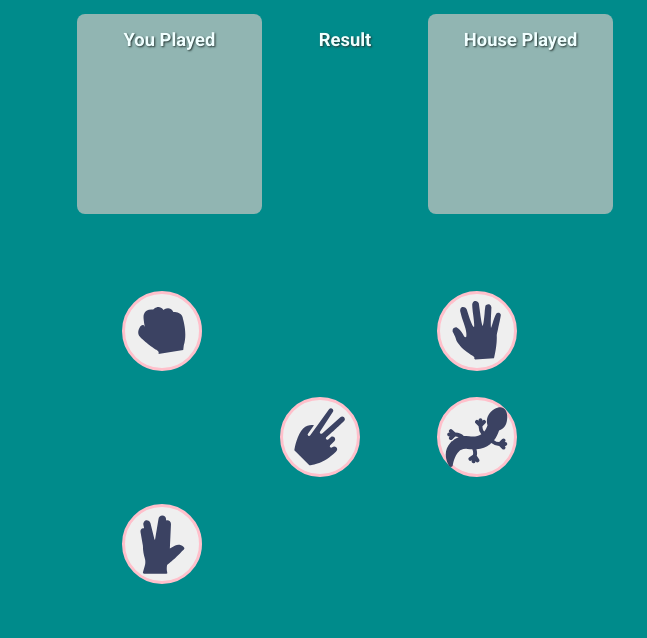
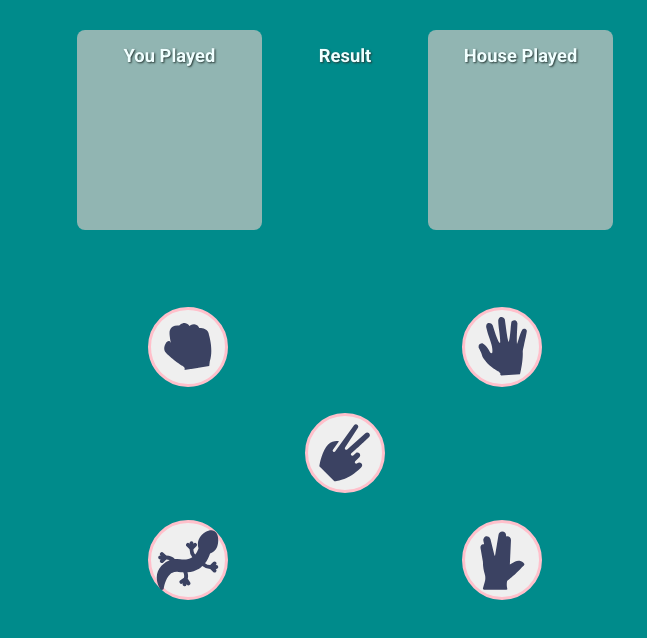
Before and after one commit to Mdowel/rock-paper-scissors, a plain HTML site: page index.html in a window 1280 px wide. Both pictures are taken after a click on the button 911 px from the left and 87 px from the top of the page. Shown: the part 140-778 px from the top of the page, without its empty margins (311-958 px from the left). Drawn offline with Linux system fonts and the light colour scheme.

Commit message:
grid adjusted for spock mode

```diff
--- a/style.css
+++ b/style.css
@@ -8,6 +8,7 @@ body {
     font-family: "Roboto", sans-serif;
     color: azure;
     text-shadow: 1px 1px 2px rgb(38, 56, 53);
+    padding: 1em 0.5em;
 }
 
 header {
@@ -80,10 +81,9 @@ h2 {
     display: grid;
     grid-template-rows: 1fr 1fr;
     grid-template-columns: 1fr 1fr 1fr;
-    justify-content: space-around;
+    /* justify-content: space-around; */
     padding: 2em;
     margin: 2em;
-
 }
 
 .action-btn {
@@ -94,7 +94,7 @@ h2 {
     display: flex;
     align-items: center;
     justify-content: center;
-    margin: 1em;
+    margin: 1em auto;
 }
 
 #paper {
@@ -103,6 +103,14 @@ h2 {
 
 #scissors {
     grid-column: 2;
+}
+
+#lizard {
+    grid-column: 1;
+}
+
+#spock {
+    grid-column: 3;
 }
 
 @media (min-width: 550px) {
```
